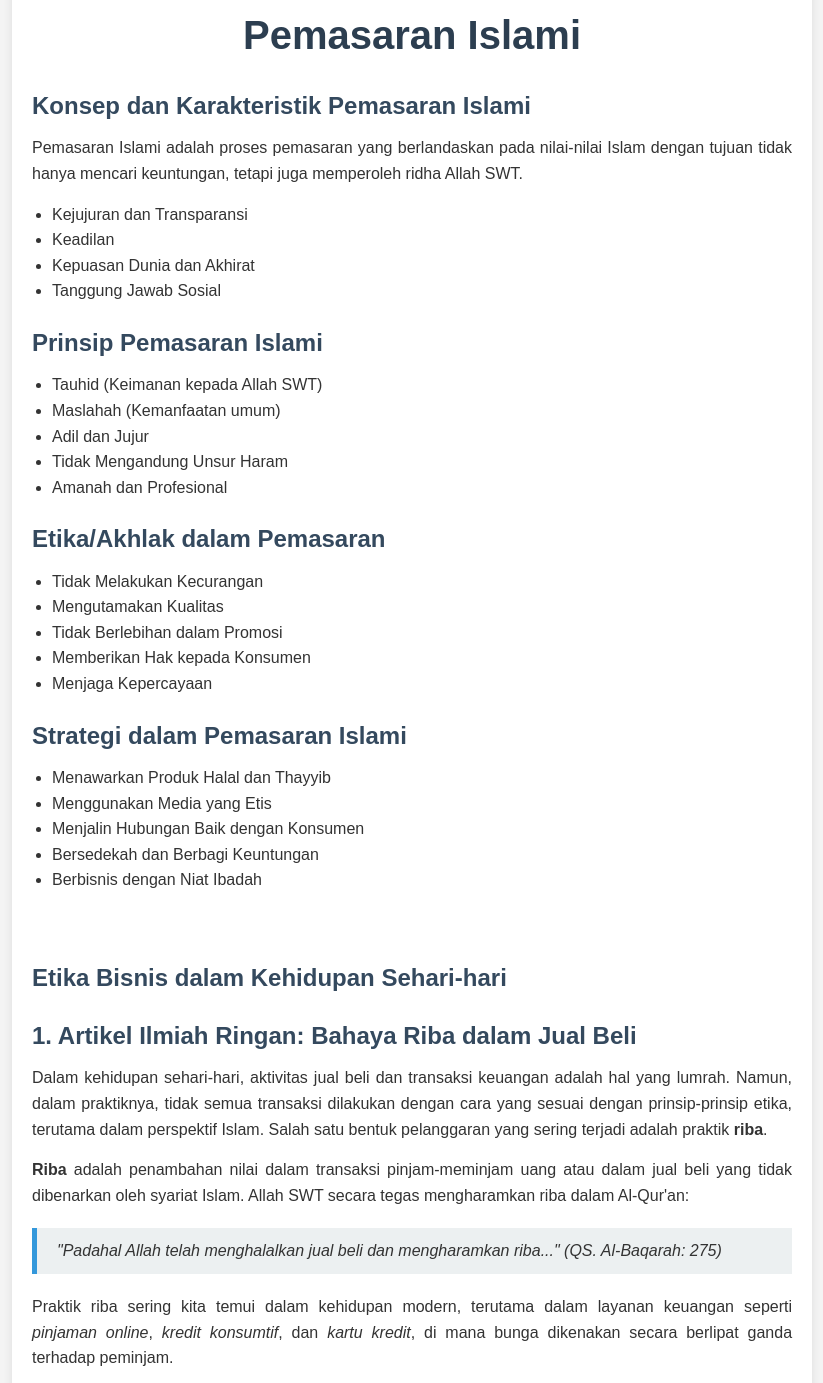
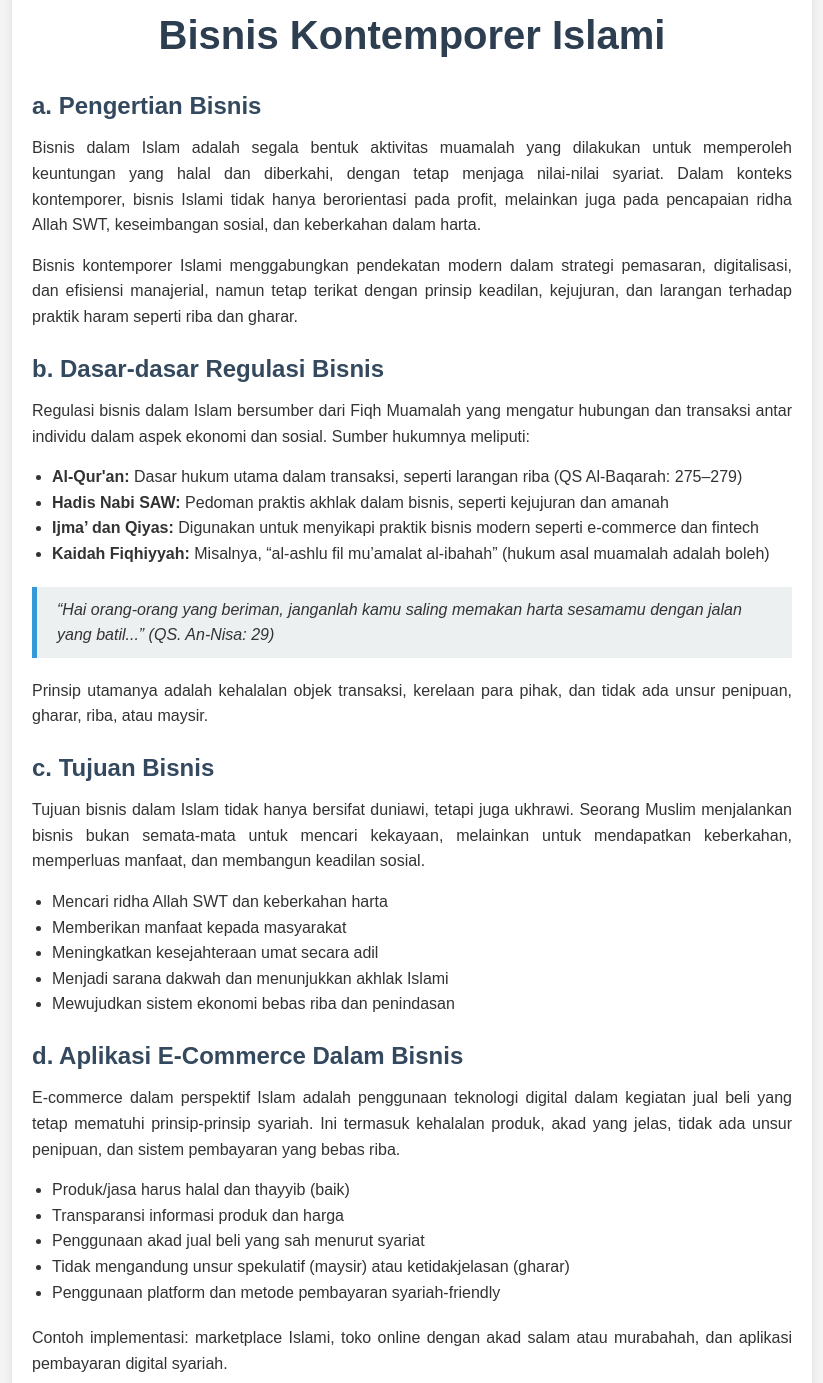
Before and after one commit to Luthvihakim/Utsagama, a plain HTML site: page index.html in a window 1280 px wide. Shown: the part 37-1420 px from the top of the page, without its empty margins (228-1051 px from the left). Drawn offline with Linux system fonts and the light colour scheme.

Commit message:
Update index.html

```diff
--- a/index.html
+++ b/index.html
@@ -5,7 +5,6 @@
   <meta name="viewport" content="width=device-width, initial-scale=1.0">
   <title>Pemasaran Islami & Etika Bisnis</title>
   <style>
-    /* Reset dan dasar */
     * {
       margin: 0;
       padding: 0;
@@ -81,7 +80,63 @@
 </head>
 <body>
   <div class="container">
-    <h1>Pemasaran Islami</h1>
+    <h1>Bisnis Kontemporer Islami</h1>
+
+    <h2>a. Pengertian Bisnis</h2>
+    <p>
+      Bisnis dalam Islam adalah segala bentuk aktivitas muamalah yang dilakukan untuk memperoleh keuntungan yang halal dan diberkahi, dengan tetap menjaga nilai-nilai syariat. Dalam konteks kontemporer, bisnis Islami tidak hanya berorientasi pada profit, melainkan juga pada pencapaian ridha Allah SWT, keseimbangan sosial, dan keberkahan dalam harta.
+    </p>
+    <p>
+      Bisnis kontemporer Islami menggabungkan pendekatan modern dalam strategi pemasaran, digitalisasi, dan efisiensi manajerial, namun tetap terikat dengan prinsip keadilan, kejujuran, dan larangan terhadap praktik haram seperti riba dan gharar.
+    </p>
+
+    <h2>b. Dasar-dasar Regulasi Bisnis</h2>
+    <p>
+      Regulasi bisnis dalam Islam bersumber dari Fiqh Muamalah yang mengatur hubungan dan transaksi antar individu dalam aspek ekonomi dan sosial. Sumber hukumnya meliputi:
+    </p>
+    <ul>
+      <li><strong>Al-Qur'an:</strong> Dasar hukum utama dalam transaksi, seperti larangan riba (QS Al-Baqarah: 275–279)</li>
+      <li><strong>Hadis Nabi SAW:</strong> Pedoman praktis akhlak dalam bisnis, seperti kejujuran dan amanah</li>
+      <li><strong>Ijma’ dan Qiyas:</strong> Digunakan untuk menyikapi praktik bisnis modern seperti e-commerce dan fintech</li>
+      <li><strong>Kaidah Fiqhiyyah:</strong> Misalnya, “al-ashlu fil mu’amalat al-ibahah” (hukum asal muamalah adalah boleh)</li>
+    </ul>
+
+    <blockquote>
+      “Hai orang-orang yang beriman, janganlah kamu saling memakan harta sesamamu dengan jalan yang batil...” (QS. An-Nisa: 29)
+    </blockquote>
+
+    <p>
+      Prinsip utamanya adalah kehalalan objek transaksi, kerelaan para pihak, dan tidak ada unsur penipuan, gharar, riba, atau maysir.
+    </p>
+
+    <h2>c. Tujuan Bisnis</h2>
+    <p>
+      Tujuan bisnis dalam Islam tidak hanya bersifat duniawi, tetapi juga ukhrawi. Seorang Muslim menjalankan bisnis bukan semata-mata untuk mencari kekayaan, melainkan untuk mendapatkan keberkahan, memperluas manfaat, dan membangun keadilan sosial.
+    </p>
+    <ul>
+      <li>Mencari ridha Allah SWT dan keberkahan harta</li>
+      <li>Memberikan manfaat kepada masyarakat</li>
+      <li>Meningkatkan kesejahteraan umat secara adil</li>
+      <li>Menjadi sarana dakwah dan menunjukkan akhlak Islami</li>
+      <li>Mewujudkan sistem ekonomi bebas riba dan penindasan</li>
+    </ul>
+
+    <h2>d. Aplikasi E-Commerce Dalam Bisnis</h2>
+    <p>
+      E-commerce dalam perspektif Islam adalah penggunaan teknologi digital dalam kegiatan jual beli yang tetap mematuhi prinsip-prinsip syariah. Ini termasuk kehalalan produk, akad yang jelas, tidak ada unsur penipuan, dan sistem pembayaran yang bebas riba.
+    </p>
+    <ul>
+      <li>Produk/jasa harus halal dan thayyib (baik)</li>
+      <li>Transparansi informasi produk dan harga</li>
+      <li>Penggunaan akad jual beli yang sah menurut syariat</li>
+      <li>Tidak mengandung unsur spekulatif (maysir) atau ketidakjelasan (gharar)</li>
+      <li>Penggunaan platform dan metode pembayaran syariah-friendly</li>
+    </ul>
+    <p>
+      Contoh implementasi: marketplace Islami, toko online dengan akad salam atau murabahah, dan aplikasi pembayaran digital syariah.
+    </p>
+
+     <h1>Pemasaran Islami</h1>
 
     <h2>Konsep dan Karakteristik Pemasaran Islami</h2>
     <p>Pemasaran Islami adalah proses pemasaran yang berlandaskan pada nilai-nilai Islam dengan tujuan tidak hanya mencari keuntungan, tetapi juga memperoleh ridha Allah SWT.</p>
@@ -158,7 +213,7 @@
       <strong>Sumber resmi:</strong> <a href="https://www.merdeka.com/peristiwa/polres-cimahi-ungkap-oplosan-daging-celeng-dijadikan-bakso-dan-rendang.html" target="_blank">Berita Merdeka.com</a>
     </p>
 
-    <img src="Screenshot 2025-05-05 123153.png" width="400" alt="Contoh Kasus Etika Bisnis">
+    <img src="img/haha.png" width="400" alt="Contoh Kasus Etika Bisnis">
 
     <h3>Pelanggaran Etika:</h3>
     <ul>
@@ -181,6 +236,7 @@
     <p>
       Masyarakat dan pelaku bisnis perlu menyadari bahwa keberkahan dalam bisnis hanya akan tercapai bila transaksi dilakukan dengan adil dan sesuai syariat.
     </p>
+
   </div>
 </body>
 </html>
```
